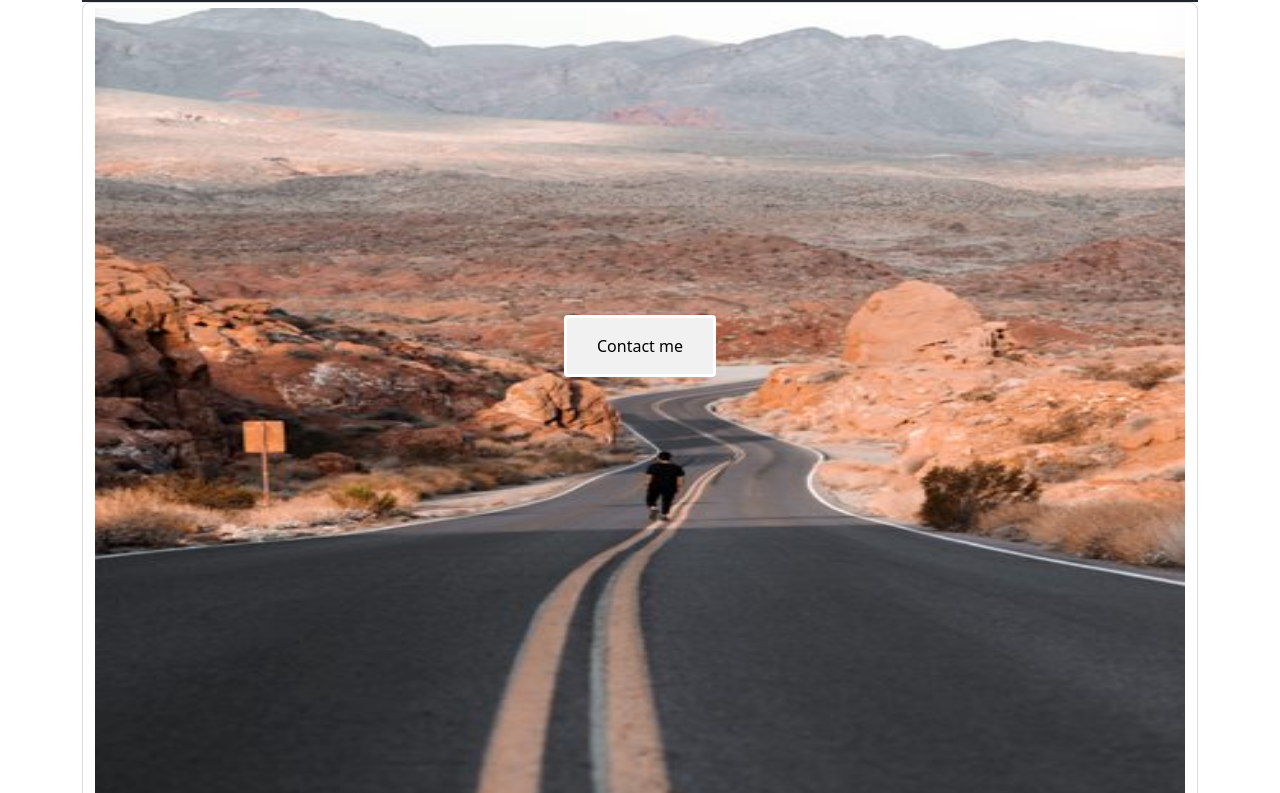
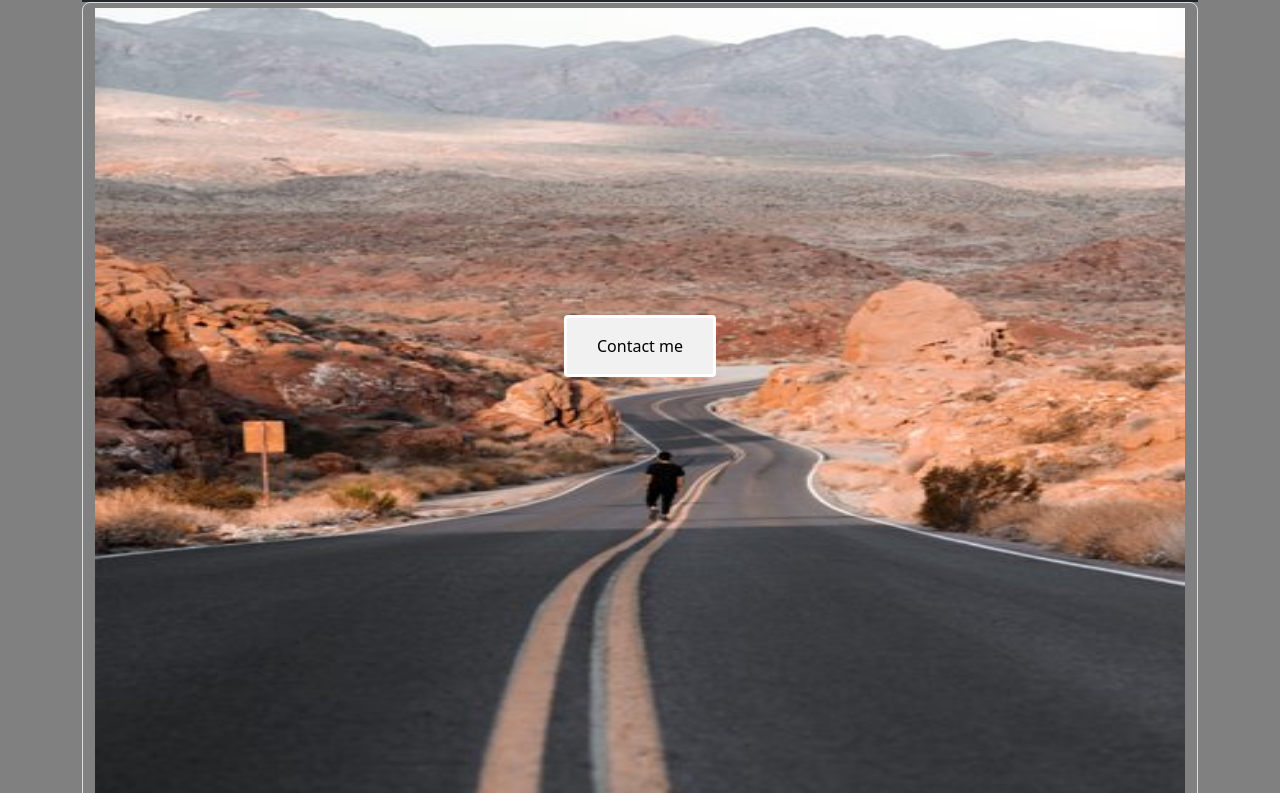
Before and after one commit to mwinami/mwinami, a plain HTML site: page home.html in a window 1280 px wide. Shown: the part 54-847 px from the top of the page. Drawn offline with Linux system fonts and the light colour scheme.

Commit message:
Update style.css

```diff
--- a/style.css
+++ b/style.css
@@ -103,3 +103,6 @@ h4,h6 {
 	grid-row-start: 1;
 	grid-row-end: 4;
 }
+body.container {
+	background-color: grey;
+}
```
